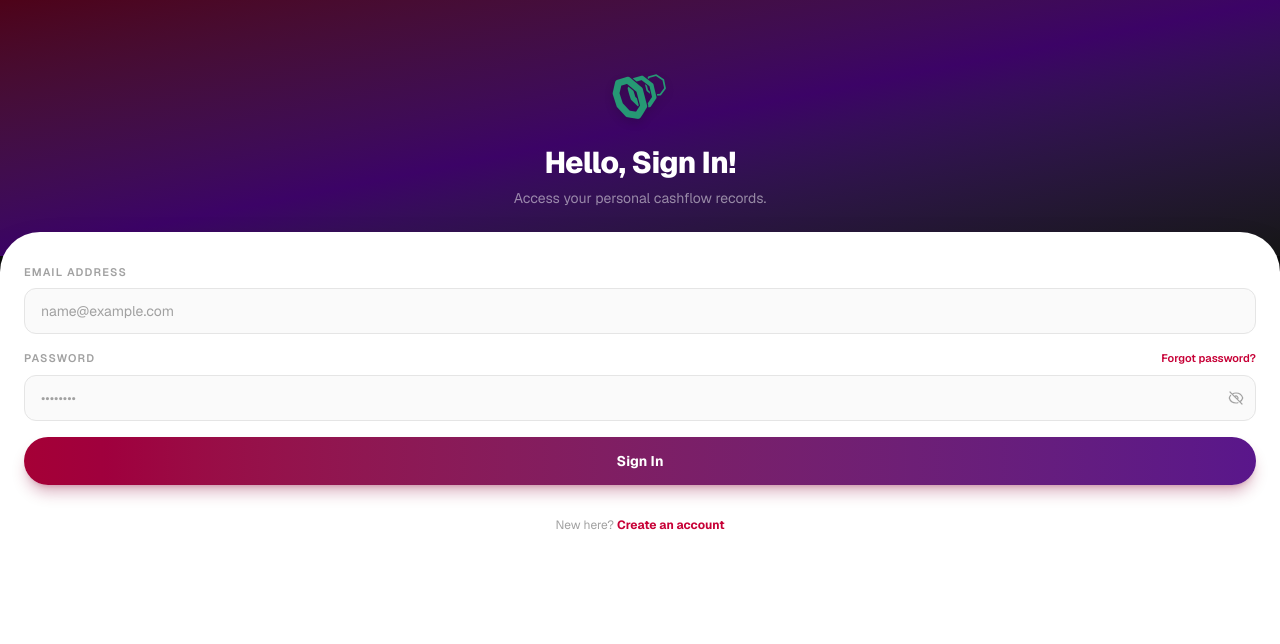
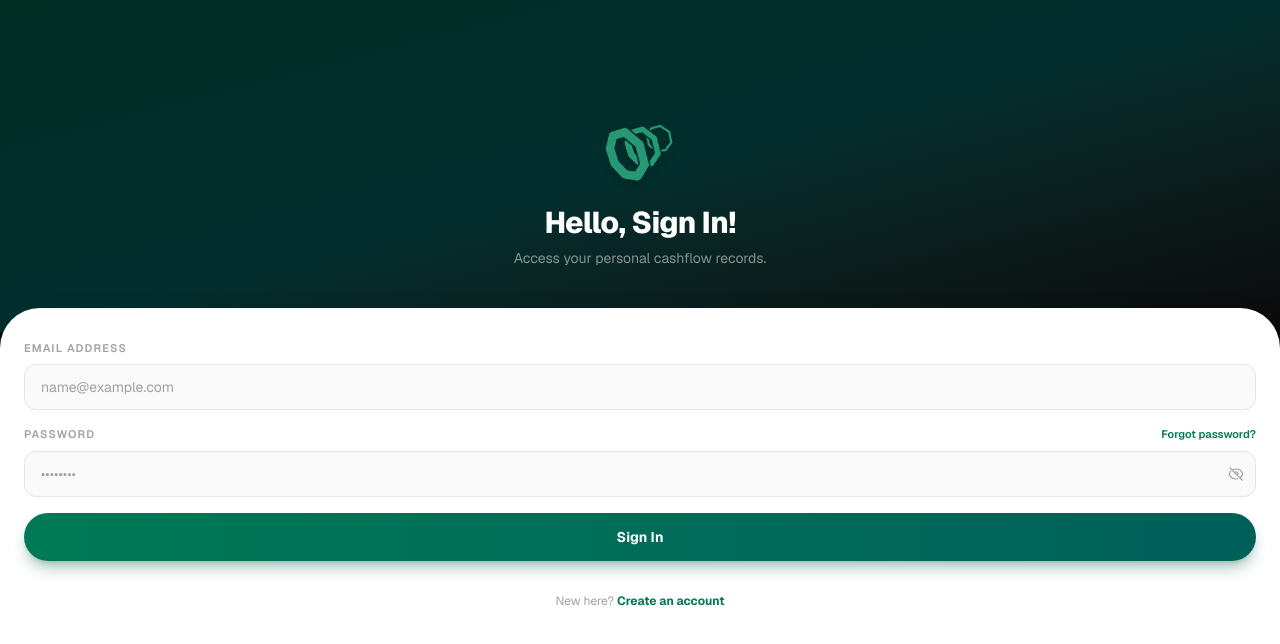
Before and after one commit to amseph/echo, a Next.js app: page /login in a window 1280 px wide. Shown: the top 644 px of the page. Built offline with nearby package versions, Linux system fonts and the light colour scheme; no server answers.

Commit message:
fixed some UI

```diff
--- a/app/login/page.tsx
+++ b/app/login/page.tsx
@@ -107,11 +107,11 @@ export default function AuthPage() {
         <div className="flex min-h-screen flex-col bg-neutral-950 font-sans antialiased">
 
             {/* ── GRADIENT HEADER ── */}
-            <div className="relative flex flex-col items-center justify-end bg-gradient-to-br from-rose-950 via-purple-950 to-neutral-900 px-6 pt-16 pb-12 text-center">
+            <div className="relative flex flex-col items-center justify-end bg-gradient-to-br from-emerald-950 via-teal-950 to-neutral-950 px-6 pt-28 pb-16 text-center">
                 {/* Logo */}
                 <img
                     src="/icon-512.png"
-                    className="w-16 h-16 mx-auto mb-4 object-contain drop-shadow-lg"
+                    className="w-20 h-20 mx-auto mb-3 object-contain drop-shadow-lg"
                     alt="ECHO Logo"
                 />
 
@@ -132,14 +132,14 @@ export default function AuthPage() {
                 {/* CONDITION 1: Email check / confirmation screen */}
                 {showEmailCheck ? (
                     <div className="flex flex-col items-center text-center py-6">
-                        <div className="mb-5 flex h-16 w-16 items-center justify-center rounded-full bg-rose-50 text-rose-600">
+                        <div className="mb-5 flex h-16 w-16 items-center justify-center rounded-full bg-emerald-50 text-emerald-600">
                             <svg xmlns="http://www.w3.org/2000/svg" fill="none" viewBox="0 0 24 24" strokeWidth={1.5} stroke="currentColor" className="w-8 h-8">
                                 <path strokeLinecap="round" strokeLinejoin="round" d="M21.75 6.75v10.5a2.25 2.25 0 0 1-2.25 2.25H4.5A2.25 2.25 0 0 1 2.25 17.25V6.75m19.5 0A2.25 2.25 0 0 0 19.5 4.5H4.5a2.25 2.25 0 0 0-2.25 2.25m19.5 0v.243a2.25 2.25 0 0 1-1.07 1.916l-7.5 4.615a2.25 2.25 0 0 1-2.36 0L3.32 8.91a2.25 2.25 0 0 1-1.07-1.916V6.75" />
                             </svg>
                         </div>
 
                         <p className="text-base font-semibold text-neutral-800">Link sent to</p>
-                        <p className="mt-1 text-sm font-medium text-rose-700 break-all">{email}</p>
+                        <p className="mt-1 text-sm font-medium text-emerald-700 break-all">{email}</p>
                         <p className="mt-3 text-xs text-neutral-400 leading-relaxed max-w-[260px]">
                             Check your inbox and click the link to continue. It may take a minute.
                         </p>
@@ -153,7 +153,7 @@ export default function AuthPage() {
                                 setEmail('');
                                 setPassword('');
                             }}
-                            className="mt-8 w-full rounded-full bg-gradient-to-r from-rose-800 to-purple-900 py-3.5 text-sm font-bold text-white shadow-lg shadow-rose-900/30 transition-all hover:opacity-90 active:scale-[0.98]"
+                            className="mt-8 w-full rounded-full bg-gradient-to-r from-emerald-700 to-teal-800 py-3.5 text-sm font-bold text-white shadow-lg shadow-emerald-900/30 transition-all hover:opacity-90 active:scale-[0.98]"
                         >
                             Back to Sign In
                         </button>
@@ -181,14 +181,14 @@ export default function AuthPage() {
                                     value={email}
                                     onChange={(e) => setEmail(e.target.value)}
                                     placeholder="name@example.com"
-                                    className="w-full rounded-xl border border-neutral-200 bg-neutral-50 px-4 py-3 text-sm text-neutral-900 placeholder-neutral-400 outline-none transition-all focus:border-rose-400 focus:ring-2 focus:ring-rose-100"
+                                    className="w-full rounded-xl border border-neutral-200 bg-neutral-50 px-4 py-3 text-sm text-neutral-900 placeholder-neutral-400 outline-none transition-all focus:border-emerald-400 focus:ring-2 focus:ring-emerald-100"
                                 />
                             </div>
 
                             <button
                                 type="submit"
                                 disabled={loading}
-                                className="w-full rounded-full bg-gradient-to-r from-rose-800 to-purple-900 py-3.5 text-sm font-bold text-white shadow-lg shadow-rose-900/30 transition-all hover:opacity-90 active:scale-[0.98] disabled:opacity-50 disabled:cursor-not-allowed"
+                                className="w-full rounded-full bg-gradient-to-r from-emerald-700 to-teal-800 py-3.5 text-sm font-bold text-white shadow-lg shadow-emerald-900/30 transition-all hover:opacity-90 active:scale-[0.98] disabled:opacity-50 disabled:cursor-not-allowed"
                             >
                                 {loading ? 'Sending…' : 'Send Reset Link'}
                             </button>
@@ -201,7 +201,7 @@ export default function AuthPage() {
                                     setShowReset(false);
                                     setErrorMsg('');
                                 }}
-                                className="text-xs font-semibold text-neutral-400 hover:text-rose-700 underline underline-offset-2 transition-colors outline-none"
+                                className="text-xs font-semibold text-neutral-400 hover:text-emerald-700 underline underline-offset-2 transition-colors outline-none"
                             >
                                 ← Back to Sign In
                             </button>
@@ -230,7 +230,7 @@ export default function AuthPage() {
                                     value={email}
                                     onChange={(e) => setEmail(e.target.value)}
                                     placeholder="name@example.com"
-                                    className="w-full rounded-xl border border-neutral-200 bg-neutral-50 px-4 py-3 text-sm text-neutral-900 placeholder-neutral-400 outline-none transition-all focus:border-rose-400 focus:ring-2 focus:ring-rose-100"
+                                    className="w-full rounded-xl border border-neutral-200 bg-neutral-50 px-4 py-3 text-sm text-neutral-900 placeholder-neutral-400 outline-none transition-all focus:border-emerald-400 focus:ring-2 focus:ring-emerald-100"
                                 />
                             </div>
 
@@ -247,7 +247,7 @@ export default function AuthPage() {
                                                 setShowReset(true);
                                                 setErrorMsg('');
                                             }}
-                                            className="text-[11px] font-semibold text-rose-700 hover:underline underline-offset-2 outline-none transition-colors"
+                                            className="text-[11px] font-semibold text-emerald-700 hover:underline underline-offset-2 outline-none transition-colors"
                                         >
                                             Forgot password?
                                         </button>
@@ -260,12 +260,12 @@ export default function AuthPage() {
                                         value={password}
                                         onChange={(e) => setPassword(e.target.value)}
                                         placeholder="••••••••"
-                                        className="w-full rounded-xl border border-neutral-200 bg-neutral-50 px-4 py-3 pr-11 text-sm text-neutral-900 placeholder-neutral-400 outline-none transition-all focus:border-rose-400 focus:ring-2 focus:ring-rose-100"
+                                        className="w-full rounded-xl border border-neutral-200 bg-neutral-50 px-4 py-3 pr-11 text-sm text-neutral-900 placeholder-neutral-400 outline-none transition-all focus:border-emerald-400 focus:ring-2 focus:ring-emerald-100"
                                     />
                                     <button
                                         type="button"
                                         onClick={() => setShowPassword(!showPassword)}
-                                        className="absolute right-3 top-1/2 -translate-y-1/2 text-neutral-400 hover:text-rose-700 transition-colors outline-none"
+                                        className="absolute right-3 top-1/2 -translate-y-1/2 text-neutral-400 hover:text-emerald-700 transition-colors outline-none"
                                         tabIndex={-1}
                                     >
                                         <EyeIcon open={showPassword} />
@@ -276,7 +276,7 @@ export default function AuthPage() {
                             <button
                                 type="submit"
                                 disabled={loading}
-                                className="w-full rounded-full bg-gradient-to-r from-rose-800 to-purple-900 py-3.5 text-sm font-bold text-white shadow-lg shadow-rose-900/30 transition-all hover:opacity-90 active:scale-[0.98] disabled:opacity-50 disabled:cursor-not-allowed"
+                                className="w-full rounded-full bg-gradient-to-r from-emerald-700 to-teal-800 py-3.5 text-sm font-bold text-white shadow-lg shadow-emerald-900/30 transition-all hover:opacity-90 active:scale-[0.98] disabled:opacity-50 disabled:cursor-not-allowed"
                             >
                                 {loading ? 'Processing…' : isSignUp ? 'Create Account' : 'Sign In'}
                             </button>
@@ -291,7 +291,7 @@ export default function AuthPage() {
                                     setIsSignUp(!isSignUp);
                                     setErrorMsg('');
                                 }}
-                                className="font-bold text-rose-700 hover:underline underline-offset-2 outline-none transition-colors"
+                                className="font-bold text-emerald-700 hover:underline underline-offset-2 outline-none transition-colors"
                             >
                                 {isSignUp ? 'Sign In' : 'Create an account'}
                             </button>
```
